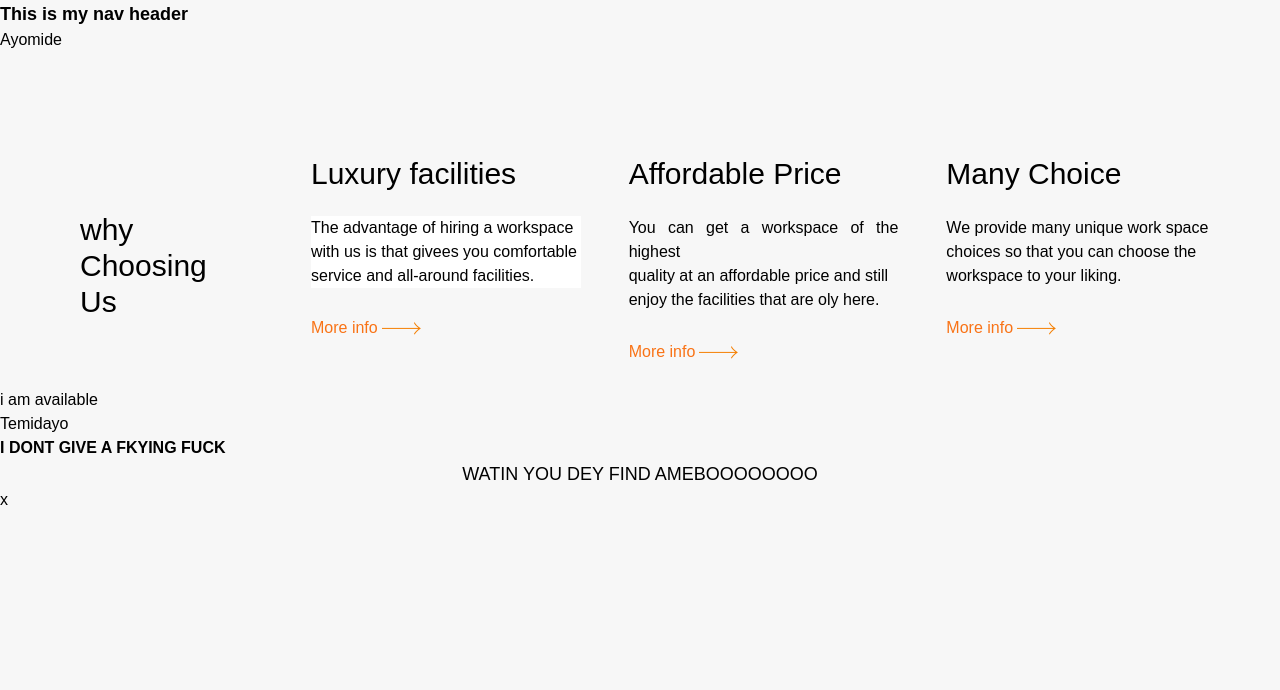
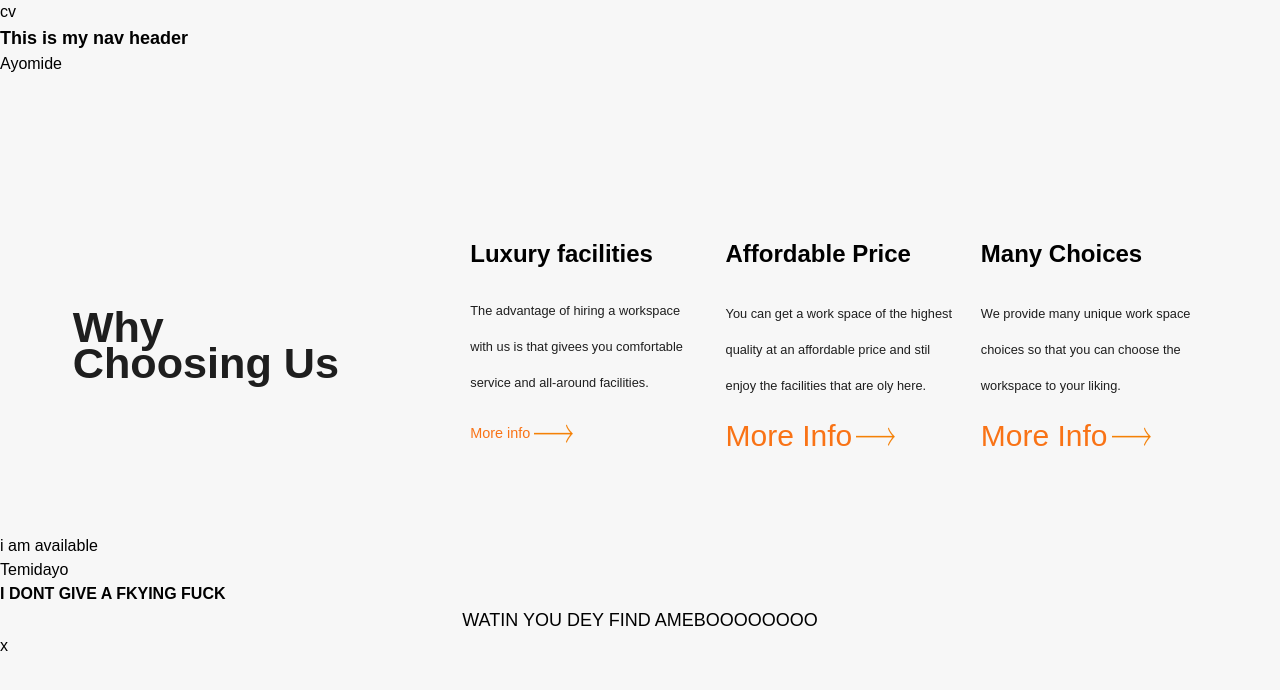
Before and after one commit to joshuapetertolu/Panto-Furniture-Landing-page, a plain HTML site: page index.html in a window 1280 px wide. Drawn offline with nearby package versions, Linux system fonts and the light colour scheme.

Commit message:
updating of my project

```diff
--- a/index.html
+++ b/index.html
@@ -21,7 +21,7 @@
   <body class="bg-[#f7f7f7] font-Gilroy">
     <!-- Hero & Header Wrapper -->
     <div>
-      <header>
+      <header>cv
         <nav class="font-bold text-black text-lg font-Gilroy">
           This is my nav header
         </nav>
@@ -30,51 +30,60 @@
     </div>
 
     <!-- why choosing us -->
-    <section class="flex flex-col sm:flex-col md:flex-col lg:flex-row bg-white-500 px-10 pt-[5rem]">
-      <div class="text-3xl font-Gilroy-Bold text-black mt-[5rem] px-10">
-        <span>why</span><sp.,8765432jhgfdsa,M NBVCXZan><br />Choosing Us</sp.,8765432jhgfdsa,an>
+    <section
+      class="flex justify-center flex-col md:flex-col lg:flex-row bg-white-500 pt-[5rem] items-center gap-[2rem] lg:gap-[8.2rem] my-[5rem] text-bold text-3xl"
+    >
+      <div class="text-[2.7rem] font-bold text-[#1E1E1E]">
+        <h1>
+          Why <br />
+          Choosing Us
+        </h1>
       </div>
-      <div class="grid grid-cols-1 md:grid-cols-2 lg:grid-cols-3 text-center text-justify">
+      <div class="grid grid-cols-1 md:grid-cols-2 lg:grid-cols-3 gap-[1.8rem]">
         <!-- Luxury facilities -->
-        <div class="m-6 text-justify">
-          <h1 class="text-bold text-3xl font-Gilroy-Bold text-justify text-start mb-6">
+        <div class="">
+          <h1 class="text-bold text-[1.5rem] font-bold text-start">
             Luxury facilities
           </h1>
-          <p class="text-justify bg-white">
+          <p class="text-[#1E1E1E] font-gilroy text-[0.8rem] mt-[1.3rem]">
             The advantage of hiring a workspace<br />
             with us is that givees you comfortable<br />
             service and all-around facilities.
           </p>
-          <div class="text-orange-500 flex  mt-7 font-Gilroy-Bold">
-            <p>More info</p>
+          <div class="text-orange-500 flex mt-[0.9rem]">
+            <p class="text-[0.9rem]">More info</p>
             <img src="./assets/icons/arrow-forward.png" class="w-12" />
           </div>
         </div>
 
         <!-- Affordable price -->
-        <div class="m-6">
-          <h1 class="text-3xl text-justify mb-6">Affordable Price</h1>
-          <p class="text-justify">
-            You can get a workspace of the highest<br />
-            quality at an affordable price and still<br />
+        <div class="">
+          <h1 class="text-bold text-[1.5rem] font-bold text-start">
+            Affordable Price
+          </h1>
+          <p class="text-[#1E1E1E] font-sa                                                                                                                                                                                                                                                                                                                                                                                                                                                                                                               n text-[0.8rem] mt-[1.5rem]">
+            You can get a work space of the highest<br />
+            quality at an affordable price and stil<br />
             enjoy the facilities that are oly here.
           </p>
-          <div class="flex  text-orange-500 mt-7  font-Gilory-Bold">
-            <p>More info</p>
-            <img src="./assets/icons/arrow-forward.png" class="w-12 " />
+          <div class="flex text-orange-500 mt-[0.9rem]">
+            <p>More Info</p>
+            <img src="./assets/icons/arrow-forward.png" class="w-12" />
           </div>
         </div>
 
         <!-- Many choices -->
-        <div class="m-6">
-          <h1 class="text-bold font-Gilroy-Bold text-3xl text-justify mb-6">Many Choice</h1>
-          <p class="font-Gilroy-Regular text-justify">
+        <div class="">
+          <h1 class="text-bold text-[1.5rem] font-bold text-start">
+            Many Choices
+          </h1>
+          <p class="text-[#1E1E1E] text-[0.8rem] mt-[1.5rem]">
             We provide many unique work space<br />
             choices so that you can choose the<br />
             workspace to your liking.
           </p>
-          <div class="flex mt-7 text-orange-500 font-Gilory-Bold">
-            <p>More info</p>
+          <div class="flex text-orange-500 mt-[0.9rem]">
+            <p>More Info</p>
             <img src="./assets/icons/arrow-forward.png" class="w-12" />
           </div>
         </div>
```
